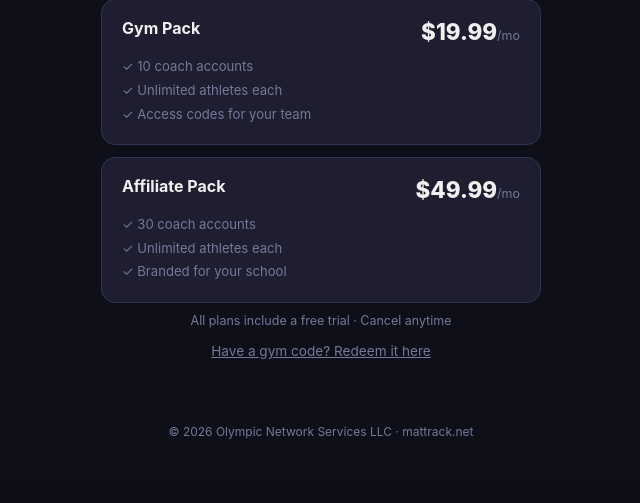
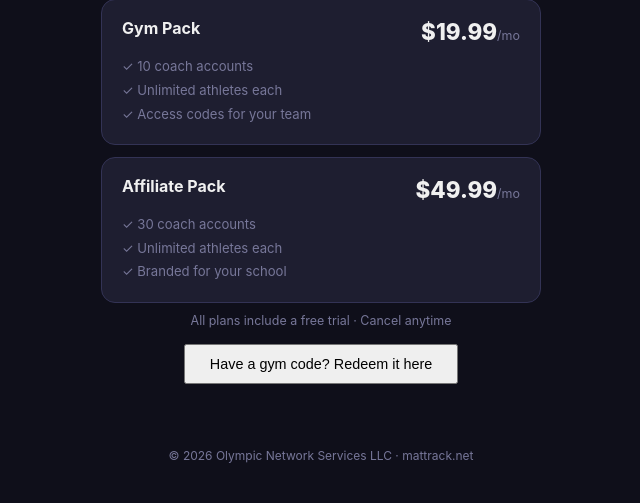
Before and after one commit to mtxpert/trackibjjf, a Flask app: page / in a window 1280 px wide. Shown: the part 1188-1691 px from the top of the page, without its empty margins (319-959 px from the left). Before the commit the page ends 1627 px from the top, so only its background shows below. Run offline with Flask 3, Linux system fonts and the light colour scheme; some libraries are stand-ins or nearby versions.

Commit message:
Make redeem code button visible on landing page (was hidden link)
Co-Authored-By: Claude Sonnet 4.6 <noreply@anthropic.com>

```diff
--- a/templates/index.html
+++ b/templates/index.html
@@ -528,8 +528,8 @@
 
     </div>
     <div class="pricing-free-note" id="pricing-free-note">All plans include a free trial · Cancel anytime</div>
-    <div style="text-align:center;margin-top:12px">
-      <a href="#" onclick="showModal('modal-redeem');return false" style="color:var(--muted);font-size:0.85rem;text-decoration:underline" id="landing-redeem-link">Have a gym code? Redeem it here</a>
+    <div style="text-align:center;margin-top:16px">
+      <button class="btn btn-secondary" onclick="showModal('modal-redeem')" id="landing-redeem-link" style="font-size:0.9rem;padding:10px 24px">Have a gym code? Redeem it here</button>
     </div>
   </div>
 
```
